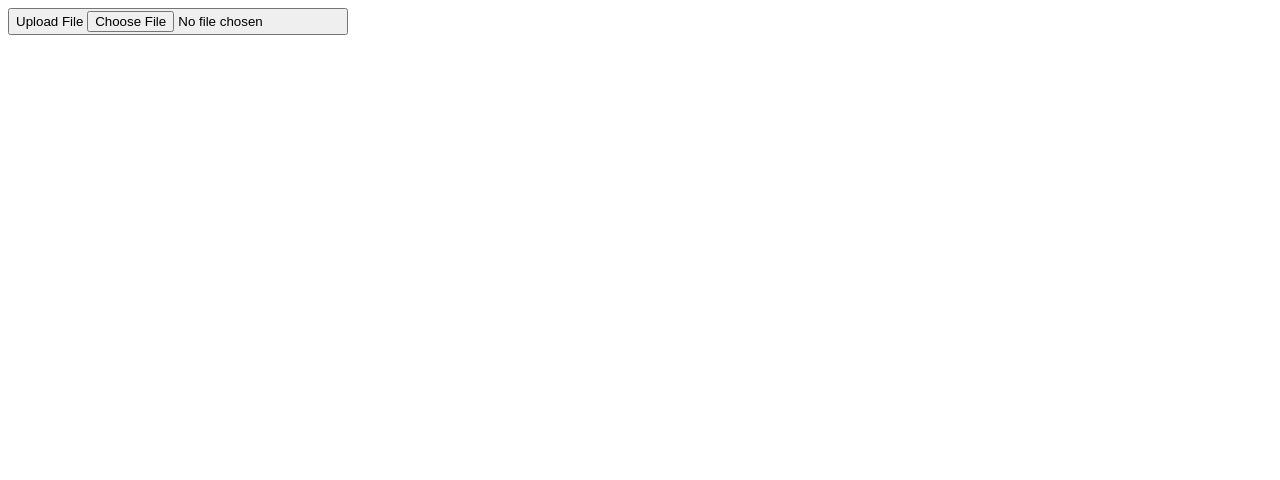
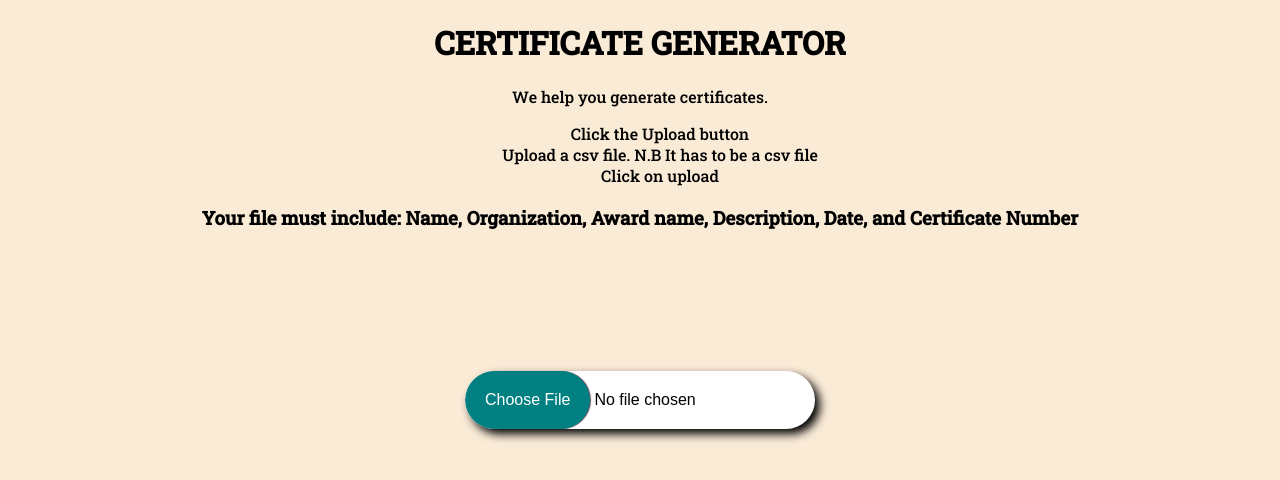
Before and after one commit to chisomchris/csv-parser, a website: page index.html in a window 1280 px wide. Drawn offline with Linux system fonts and the light colour scheme.

Commit message:
Including html and css

```diff
--- a/app.css
+++ /dev/null
@@ -1,24 +0,0 @@
-.file::-webkit-file-upload-button {
-  visibility: hidden;
-}
-.file::before {
-  content: "Select some files";
-  display: inline-block;
-  background: linear-gradient(top, #f9f9f9, #e3e3e3);
-  border: 1px solid #999;
-  border-radius: 3px;
-  padding: 5px 8px;
-  outline: none;
-  white-space: nowrap;
-  -webkit-user-select: none;
-  cursor: pointer;
-  text-shadow: 1px 1px #fff;
-  font-weight: 700;
-  font-size: 10pt;
-}
-.file:hover::before {
-  border-color: black;
-}
-.file:active::before {
-  background: -webkit-linear-gradient(top, #e3e3e3, #f9f9f9);
-}
--- a/index.html
+++ b/index.html
@@ -5,13 +5,68 @@
     <meta http-equiv="X-UA-Compatible" content="IE=edge" />
     <meta name="viewport" content="width=device-width, initial-scale=1.0" />
     <title>CSV converter Documentation</title>
-    <link rel="stylesheet" href="app.css" />
+
+    <link href="https://fonts.googleapis.com/css2?family=Roboto+Slab:wght@500&display=swap" rel="stylesheet">
+    <style>
+        body {
+  background-color: antiquewhite;
+}
+h1 {
+  text-align: center;
+}
+.Container1 {
+  font-family: "Roboto Slab", serif;
+  text-align: center;
+}
+ol {
+  list-style: none;
+}
+.upload {
+  top: 50%;
+  left: 50%;
+  transform: translate(-50%, -50%);
+  position: absolute;
+}
+
+.upload-box {
+  font-size: 16px;
+  background: white;
+  border-radius: 50px;
+  box-shadow: 5px 5px 10px black;
+  width: 350px;
+  outline: none;
+}
+
+::-webkit-file-upload-button {
+  color: white;
+  background: teal;
+  padding: 20px;
+  border: none;
+  border-radius: 50px;
+  box-shadow: 1px 0 1px #6b4559;
+  outline: none;
+}
+
+::-webkit-file-upload-button:hover {
+  background-color: aquamarine;
+}
+
+    </style>
   </head>
   <body>
+<div class="Container1"><h1>CERTIFICATE GENERATOR</h1>
+<p>We help you generate certificates.</p>
+
+<ol>
+    <li>Click the Upload button</li>
+    <li>Upload a csv file. N.B It has to be a csv file</li>
+    <li>Click on upload</li>
+</ol>
+<h3>Your file must include: Name, Organization, Award name, Description, Date, and Certificate Number</h3>
+</div>
+
     <div class="upload">
-      <button type="button" class="btn-warning">
-        <i class="fa fa-upload"></i> Upload File
-        <input type="file" />
+        <input type="file" class="upload-box" />
       </button>
     </div>
   </body>
```
